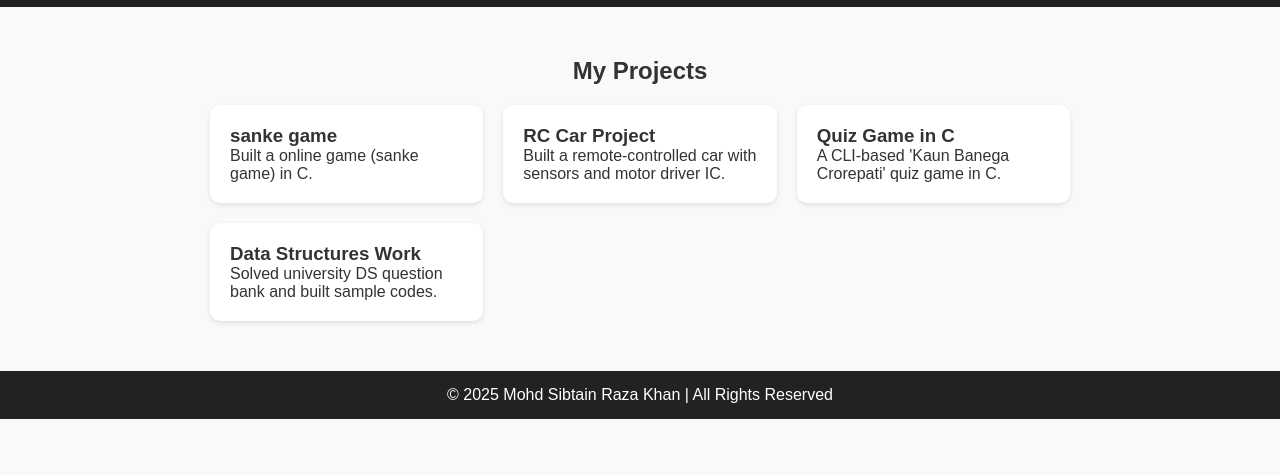
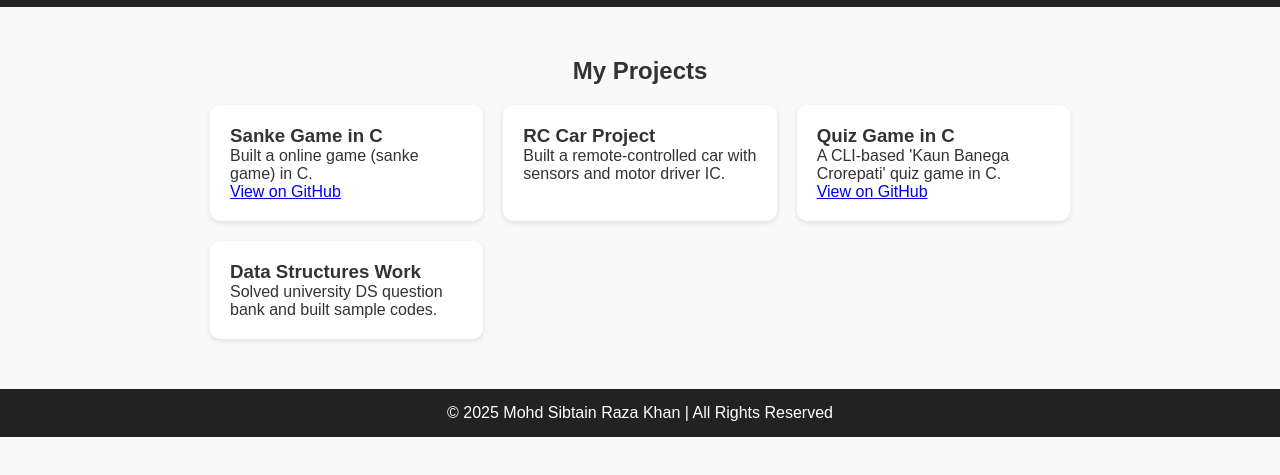
Before and after one commit to Sibtain4456/PORTFOLIO, a plain HTML site: page projects.html in a window 1280 px wide. Shown: the part 39-514 px from the top of the page. Drawn offline with Linux system fonts and the light colour scheme.

Commit message:
Update projects.html
added lin for projects

```diff
--- a/projects.html
+++ b/projects.html
@@ -24,8 +24,13 @@
     <h2>My Projects</h2>
     <div class="project-grid">
       <div class="project-card">
-        <h3>sanke game</h3>
-        <p>Built a online game (sanke game) in C.</p>
+        <h3>Sanke Game in C</h3>
+        <p>
+          Built a online game (sanke game) in C.
+        </p>
+        <a href="https://github.com/Sibtain4456/snake-game-c" target="_blank">
+          View on GitHub
+        </a>
       </div>
       <div class="project-card">
         <h3>RC Car Project</h3>
@@ -34,6 +39,9 @@
       <div class="project-card">
         <h3>Quiz Game in C</h3>
         <p>A CLI-based 'Kaun Banega Crorepati' quiz game in C.</p>
+        <a href="https://github.com/Sibtain4456/C-Programming-" target="_blank">
+          View on GitHub
+        </a>
       </div>
       <div class="project-card">
         <h3>Data Structures Work</h3>
```
